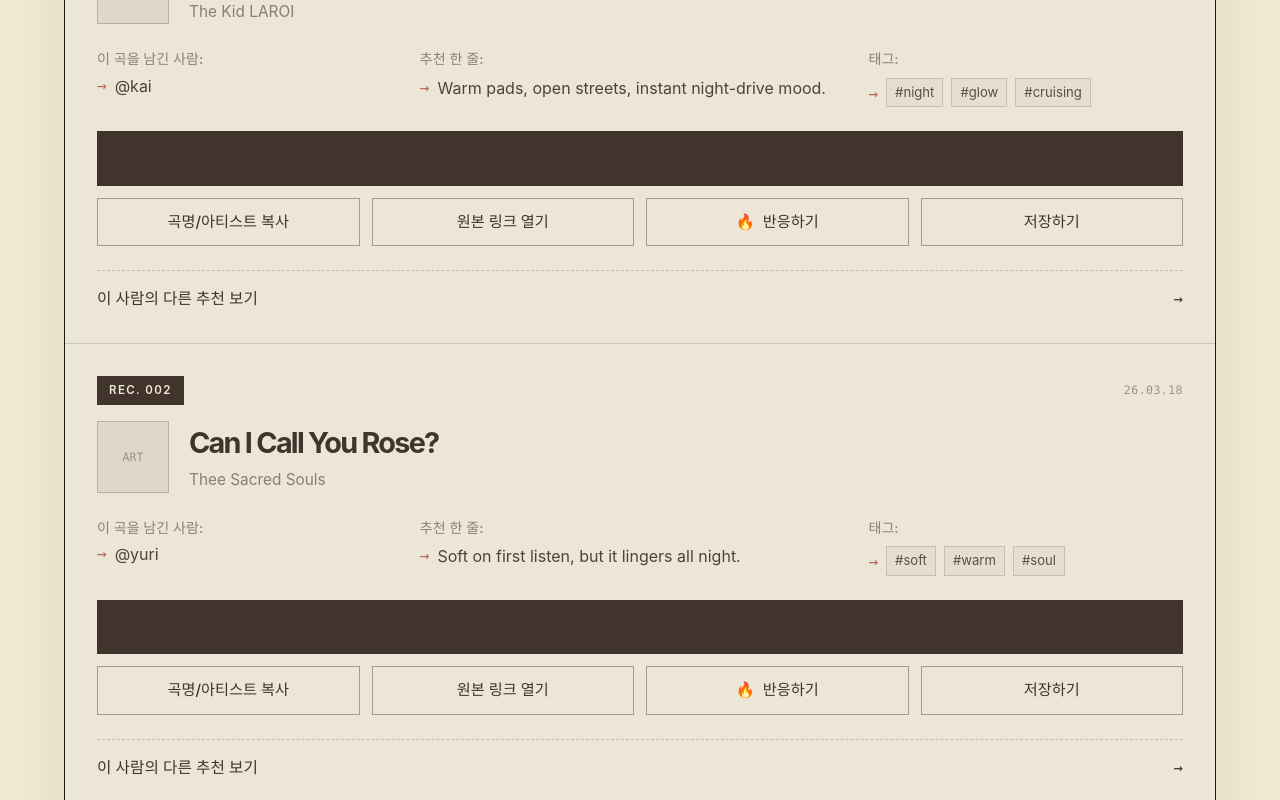
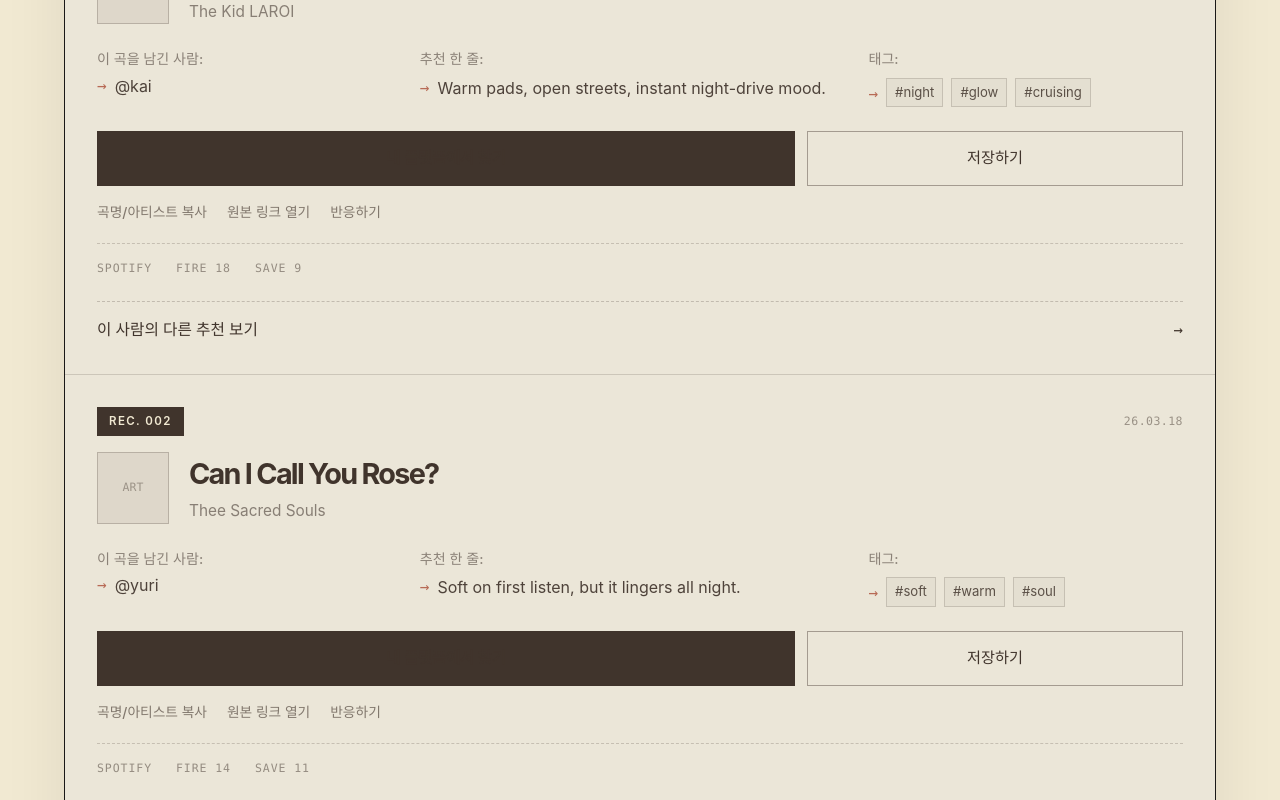
Before and after one commit to MrTMI-0315/onochu, a Next.js app: page /recommendations in a window 1280 px wide. Shown: the part 1200-2000 px from the top of the page. Built offline with nearby package versions, Linux system fonts and the light colour scheme.

Commit message:
fix: reduce desktop recommendation card action density

```diff
--- a/components/recommendation-card.tsx
+++ b/components/recommendation-card.tsx
@@ -167,7 +167,7 @@ export function RecommendationCard({
           </li>
         </ul>
 
-        <div className="mt-6 grid grid-cols-2 gap-2 md:mt-6 md:grid-cols-4 md:gap-3">
+        <div className="mt-6 grid grid-cols-2 gap-2 md:hidden">
           <a
             href={resolvedLink.href}
             target="_blank"
@@ -222,10 +222,75 @@ export function RecommendationCard({
           </button>
         </div>
 
+        <div className="mt-6 hidden md:block">
+          <div className="grid grid-cols-[minmax(0,1.3fr)_minmax(11rem,0.7fr)] gap-3">
+            <a
+              href={resolvedLink.href}
+              target="_blank"
+              rel="noreferrer"
+              className="flex min-h-[3.45rem] items-center justify-center border border-[rgba(64,52,44,0.9)] bg-[var(--accent-ink)] px-5 py-3 text-[0.95rem] font-semibold text-[var(--paper)] transition-colors duration-200 hover:bg-[var(--primary-strong)] focus-visible:outline-none focus-visible:ring-2 focus-visible:ring-[rgba(193,88,67,0.38)] focus-visible:ring-offset-2 focus-visible:ring-offset-[var(--paper)]"
+            >
+              내 플랫폼에서 찾기
+            </a>
+            <button
+              type="button"
+              disabled={!onToggleEngagement}
+              onClick={() => onToggleEngagement?.(recommendation.id, "save")}
+              className={`flex min-h-[3.45rem] items-center justify-center border px-4 py-3 text-[0.95rem] font-medium transition-colors duration-200 focus-visible:outline-none focus-visible:ring-2 focus-visible:ring-[rgba(193,88,67,0.22)] focus-visible:ring-offset-2 focus-visible:ring-offset-[var(--paper)] ${
+                resolvedEngagement.save
+                  ? "border-[rgba(64,52,44,0.8)] bg-[rgba(64,52,44,0.08)] text-[var(--accent-ink)]"
+                  : "border-[rgba(64,52,44,0.42)] text-[var(--accent-ink)] hover:bg-[rgba(64,52,44,0.04)]"
+              }`}
+            >
+              {resolvedEngagement.save ? "저장됨 ✓" : "저장하기"}
+            </button>
+          </div>
+
+          <div className="mt-4 flex flex-wrap items-center gap-x-5 gap-y-3 text-[0.86rem] text-[rgba(64,52,44,0.62)]">
+            <button
+              type="button"
+              onClick={handleCopySearchQuery}
+              className="font-medium transition-colors duration-200 hover:text-[var(--accent-ink)] focus-visible:outline-none focus-visible:ring-2 focus-visible:ring-[rgba(193,88,67,0.22)] focus-visible:ring-offset-2 focus-visible:ring-offset-[var(--paper)]"
+            >
+              {copyStatus === "copied"
+                ? "곡명/아티스트 복사됨"
+                : copyStatus === "failed"
+                  ? "복사 다시 시도"
+                  : "곡명/아티스트 복사"}
+            </button>
+            <a
+              href={recommendation.url}
+              target="_blank"
+              rel="noreferrer"
+              className="font-medium transition-colors duration-200 hover:text-[var(--accent-ink)] focus-visible:outline-none focus-visible:ring-2 focus-visible:ring-[rgba(193,88,67,0.22)] focus-visible:ring-offset-2 focus-visible:ring-offset-[var(--paper)]"
+            >
+              원본 링크 열기
+            </a>
+            <button
+              type="button"
+              disabled={!onToggleEngagement}
+              onClick={() => onToggleEngagement?.(recommendation.id, "fire")}
+              className={`font-medium transition-colors duration-200 focus-visible:outline-none focus-visible:ring-2 focus-visible:ring-[rgba(193,88,67,0.22)] focus-visible:ring-offset-2 focus-visible:ring-offset-[var(--paper)] ${
+                resolvedEngagement.fire
+                  ? "text-[var(--primary-strong)]"
+                  : "text-[rgba(64,52,44,0.62)] hover:text-[var(--accent-ink)]"
+              }`}
+            >
+              {resolvedEngagement.fire ? "반응함" : "반응하기"}
+            </button>
+          </div>
+
+          <div className="mt-5 flex flex-wrap items-center gap-x-6 gap-y-2 border-t border-dashed border-[rgba(64,52,44,0.22)] pt-4 font-mono text-[0.72rem] uppercase tracking-[0.08em] text-[rgba(64,52,44,0.5)]">
+            <span>{resolvedPlatformLabel}</span>
+            <span>fire {recommendation.reactionCount}</span>
+            <span>save {recommendation.saveCount}</span>
+          </div>
+        </div>
+
         {linkToMember ? (
           <Link
             href={memberProfileHref}
-            className="mt-6 flex items-center justify-between border-t border-dashed border-[rgba(64,52,44,0.24)] pt-4 text-[0.98rem] font-medium text-[var(--accent-ink)] transition-colors duration-200 hover:text-[var(--primary-strong)] focus-visible:outline-none focus-visible:ring-2 focus-visible:ring-[rgba(193,88,67,0.22)] focus-visible:ring-offset-2 focus-visible:ring-offset-[var(--paper)] md:mt-6"
+            className="mt-6 flex items-center justify-between border-t border-dashed border-[rgba(64,52,44,0.24)] pt-4 text-[0.98rem] font-medium text-[var(--accent-ink)] transition-colors duration-200 hover:text-[var(--primary-strong)] focus-visible:outline-none focus-visible:ring-2 focus-visible:ring-[rgba(193,88,67,0.22)] focus-visible:ring-offset-2 focus-visible:ring-offset-[var(--paper)]"
           >
             <span>이 사람의 다른 추천 보기</span>
             <span className="font-mono">→</span>
```
